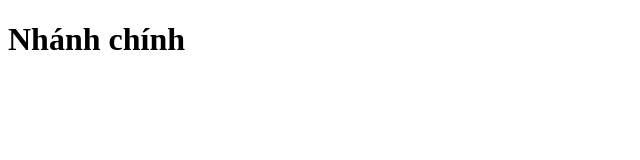
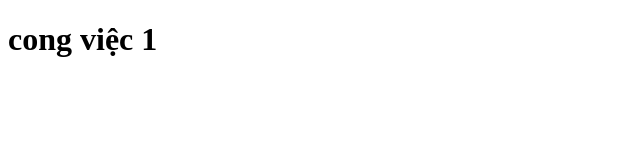
Before and after one commit to phuongtuhoc/duan11.8, a plain HTML site: page index.html in a window 1280 px wide. Shown: the whole page, without its empty margins (0-640 px from the left). Drawn offline with Linux system fonts and the light colour scheme.

Commit message:
1.cong việc 1

```diff
--- a/index.html
+++ b/index.html
@@ -1,11 +1,11 @@
 <!DOCTYPE html>
 <html lang="vi">
-<head>
-    <meta charset="UTF-8">
-    <meta name="viewport" content="width=device-width, initial-scale=1.0">
+  <head>
+    <meta charset="UTF-8" />
+    <meta name="viewport" content="width=device-width, initial-scale=1.0" />
     <title>Document</title>
-</head>
-<body>
-    <h1>Nhánh chính</h1>
-</body>
+  </head>
+  <body>
+    <h1>cong việc 1</h1>
+  </body>
 </html>
```
